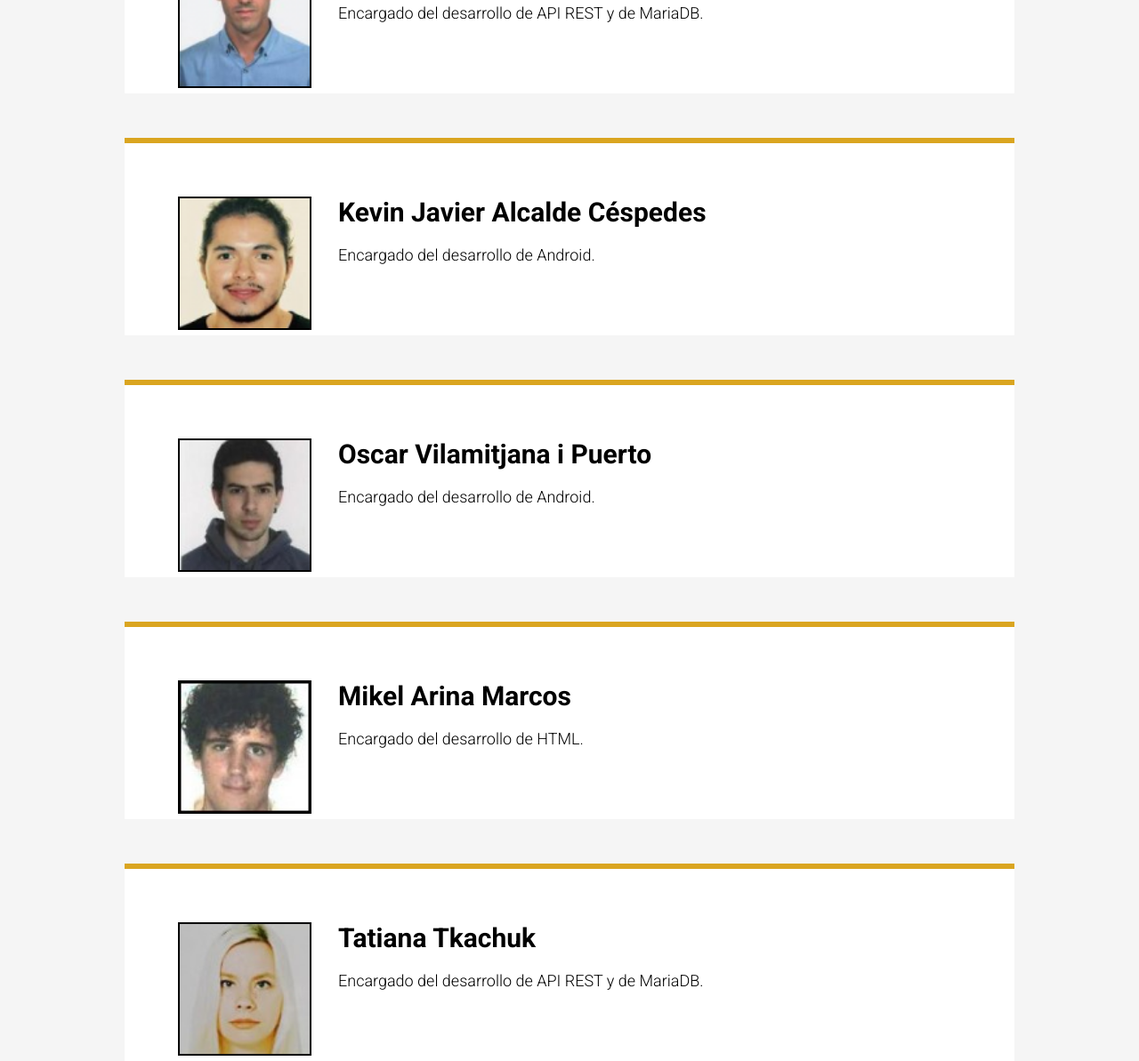
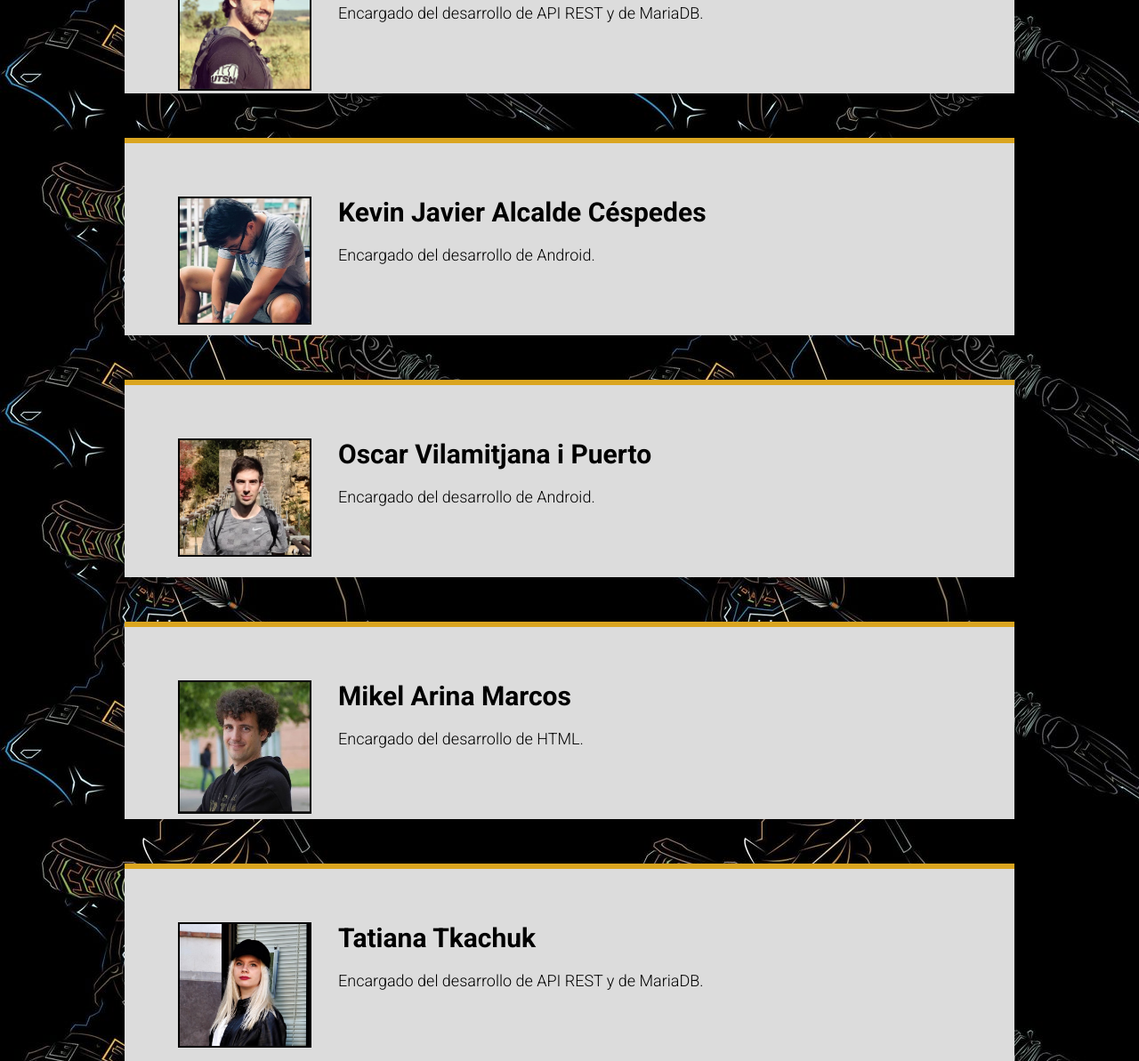
Before and after one commit to gdonate/TiendaEETACWARS, a plain HTML site: page public/html/soporte.html in a window 1280 px wide. Shown: the part 612-1805 px from the top of the page at 89% size. Drawn offline with nearby package versions, Linux system fonts and the light colour scheme; no server answers.

Commit message:
mejorando apartado Otros

```diff
--- a/public/css/soporte.css
+++ b/public/css/soporte.css
@@ -9,14 +9,16 @@
 }
 
 body{
-    background: #f5f5f5;
+
+    background: url(../resources/o.jpg);
+    background-size: display;
 }
 .container-all{
     width:100%;
     max-width: 1000px;
     margin: auto;
     padding: 60px;
-    background: white;
+    background: #DCDCDC;
     margin-top:50px;
     border-top: 6px solid GOLDENROD;
 
@@ -24,6 +26,7 @@ body{
 
 .titulo{
     font-size: 25px;
+    text-align: center;
     width:100%;
     max-width: 1000px;
     margin: auto;
@@ -58,6 +61,7 @@ body{
 .logo {
  width: 80px;
  margin: auto;
+ margin-left: 10px;
 
 
 }
--- a/public/html/soporte.html
+++ b/public/html/soporte.html
@@ -39,42 +39,42 @@
 
     <div class="container-all">
         <div class="gabri">
-            <img src="../resources/users/gabriel.png" alt="">
+            <img src="../resources/users/gabri.png" alt="">
             <h2 class="title">Gabriel Donate Alcober</h2>
             <p>Encargado del desarrollo de HTML y de Unity.</p>
         </div>
     </div>
     <div class="container-all">
         <div class="hector">
-            <img src="../resources/users/hector.png" alt="">
+            <img src="../resources/users/hector.jpeg" alt="">
             <h2 class="title">Hector Fernández Granja</h2>
             <p>Encargado del desarrollo de API REST y de MariaDB.</p>
         </div>
     </div>
     <div class="container-all">
         <div class="kevin">
-            <img src="../resources/users/kevin.png" alt="">
+            <img src="../resources/users/kevin.jpeg" alt="">
             <h2 class="title">Kevin Javier Alcalde Céspedes</h2>
             <p>Encargado del desarrollo de Android.</p>
         </div>
     </div>
     <div class="container-all">
         <div class="oscar">
-            <img src="../resources/users/oscar.jpg" alt="">
+            <img src="../resources/users/oscar.jpeg" alt="">
             <h2 class="title">Oscar Vilamitjana i Puerto</h2>
             <p>Encargado del desarrollo de Android.</p>
         </div>
     </div>
     <div class="container-all">
         <div class="mikel">
-            <img src="../resources/users/mikel.png" alt="">
+            <img src="../resources/users/mikel.jpeg" alt="">
             <h2 class="title">Mikel Arina Marcos</h2>
             <p>Encargado del desarrollo de HTML.</p>
         </div>
     </div>
     <div class="container-all">
         <div class="tatiana">
-            <img src="../resources/users/tatiana.jpg" alt="">
+            <img src="../resources/users/tatiana.jpeg" alt="">
             <h2 class="title">Tatiana Tkachuk</h2>
             <p>Encargado del desarrollo de API REST y de MariaDB.</p>
         </div>
```
Also changed, not shown: public/resources/WhatsApp Image 2020-12-23 at 21.50.22 (3).jpeg (added), public/resources/WhatsApp Image 2020-12-23 at 21.50.22.jpeg (added), public/resources/fons.jpg (added), public/resources/o.jpg (added), public/resources/users/gabri.PNG (added), public/resources/users/hector.jpeg (added), public/resources/users/kevin.jpeg (added), public/resources/users/mikel.jpeg (added), public/resources/users/oscar.jpeg (added), public/resources/users/tatiana.jpeg (added).
